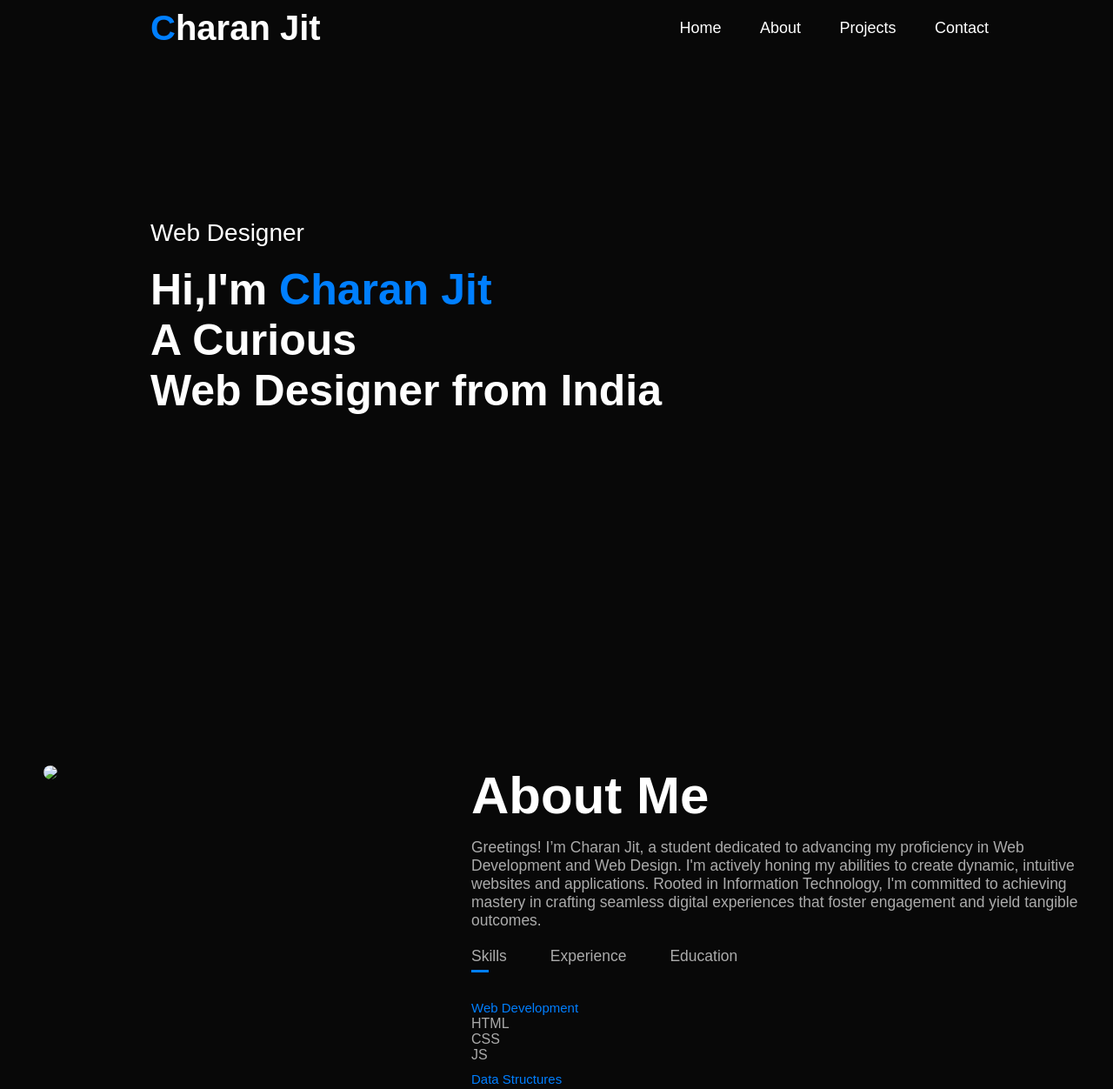
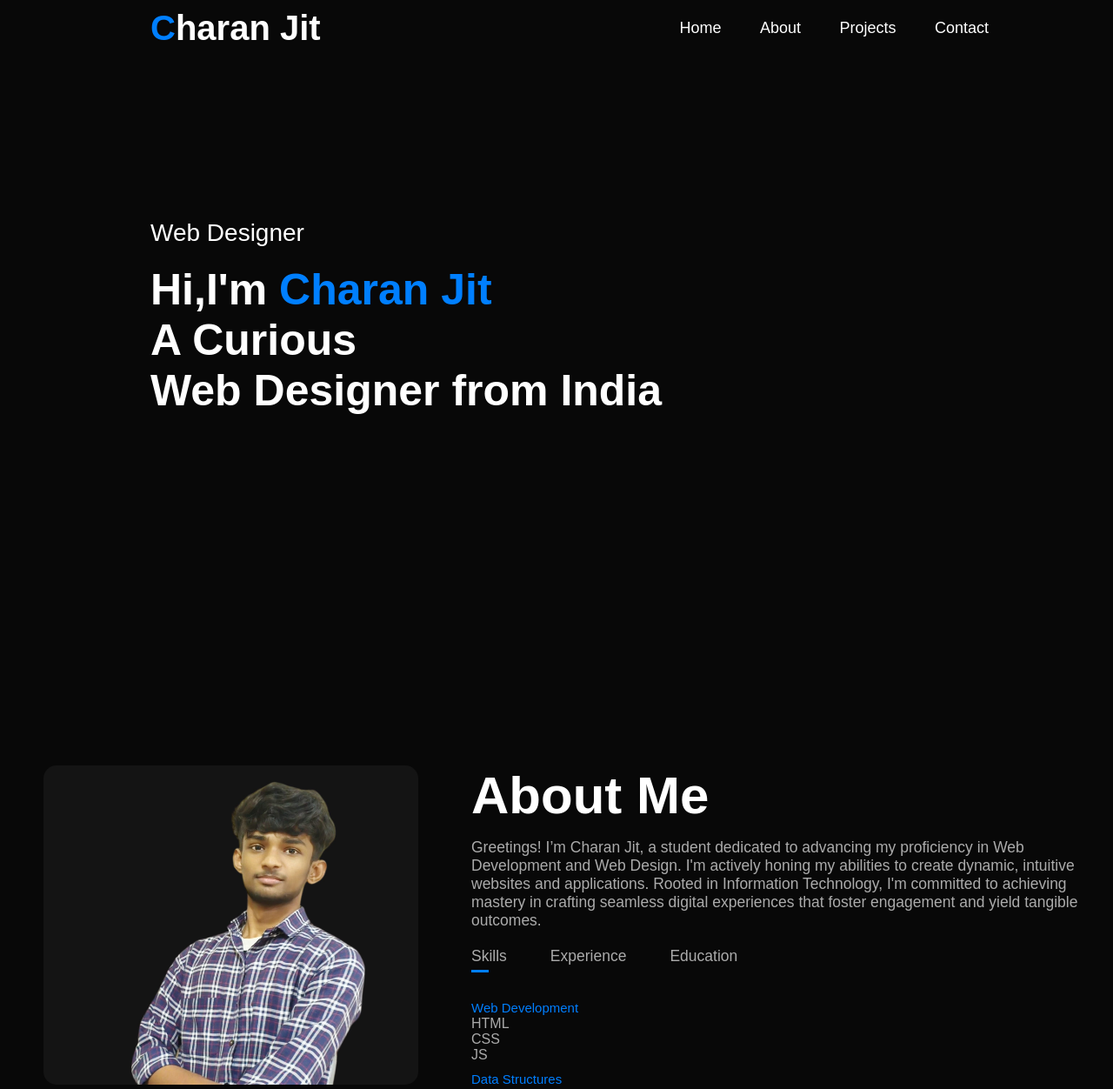
Before and after one commit to K5Charan/CodeAlpha_PortfolioWebsite, a plain HTML site: page portfolio.html in a window 1280 px wide. Shown: the top 1252 px of the page at 87% size. Drawn offline with Linux system fonts and the light colour scheme.

Commit message:
Added My Photo

```diff
--- a/portfolio.html
+++ b/portfolio.html
@@ -32,7 +32,7 @@
         <div class="container">
             <div class="row">
                 <div class="about-col-1">
-                    <img src="user.png">
+                    <img src="main.jpg">
                 </div>
 
                 <div class="about-col-2">
```
Also changed, not shown: main.jpg (added).
